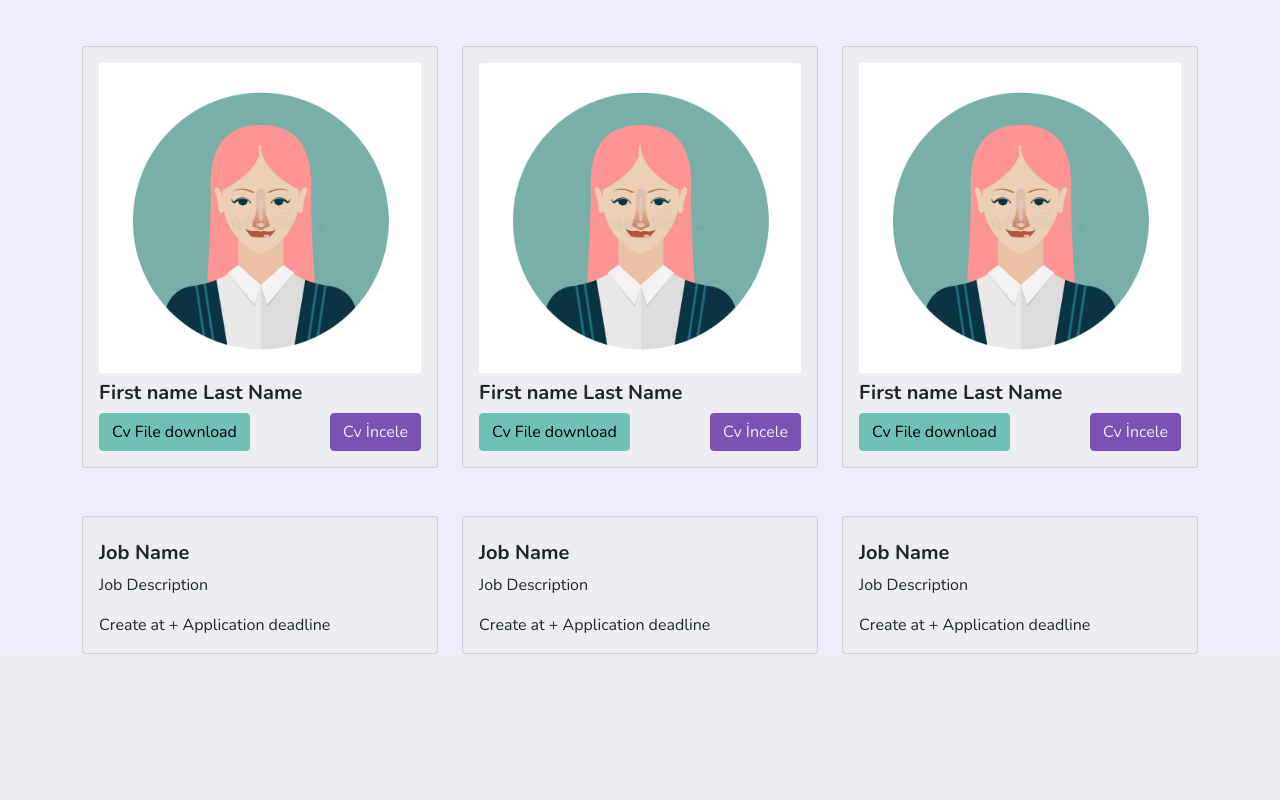
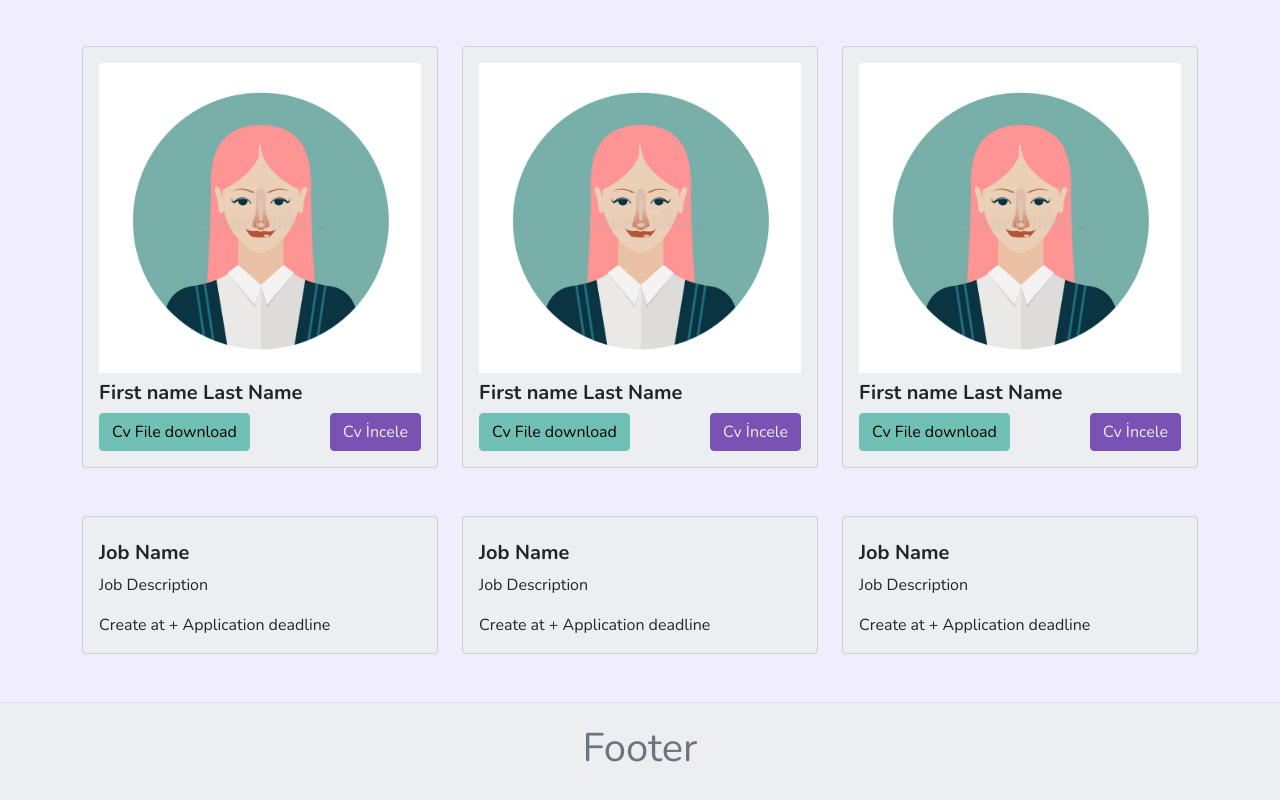
Before and after one commit to sumeyyeyegen/HRMS.Frontend, a React (Create React App) app: page / in a window 1280 px wide. Shown: the part 604-1404 px from the top of the page. Before the commit the page ends 1258 px from the top, so only its background shows below. Built offline with nearby package versions, Linux system fonts and the light colour scheme.

Commit message:
footer updated.

```diff
--- a/src/layouts/Footer/Footer.js
+++ b/src/layouts/Footer/Footer.js
@@ -2,9 +2,9 @@ import React from 'react'
 
 function Footer() {
   return (
-    <div>
-
-    </div>
+    <footer className="bg-white d-flex justify-content-center align-items-center text-center border-top mt-5" style={{ height: "100px" }}>
+      <h1 className="font-italic text-muted">Footer</h1>
+    </footer >
   )
 }
 
```
